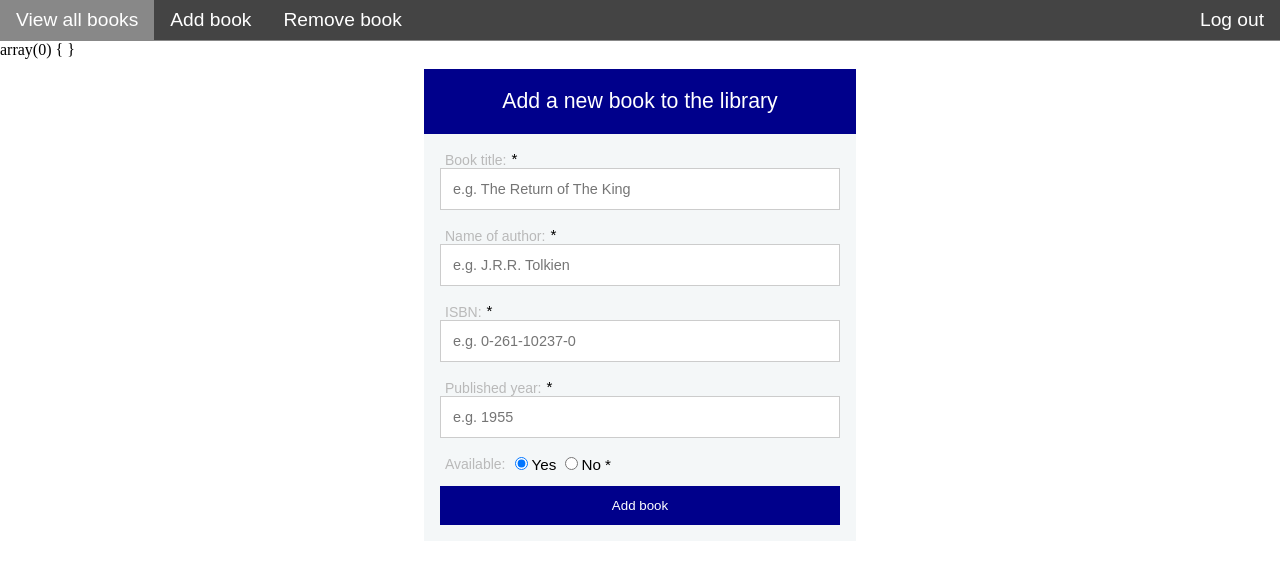
After one commit to zlokex/Oblig3itpe2410, a PHP site: page /View/addbook.php in a window 1280 px wide. The commit adds this page. Shown: the top 564 px of the page. Run offline with PHP 8.4, Linux system fonts and the light colour scheme.

Commit message:
added addbook, having some problems with $_POST

```diff
--- a/DAL/DB.php
+++ b/DAL/DB.php
@@ -43,4 +43,53 @@ class DB {
             echo "No results for library books";
         }
     }
+
+    function addAuthor($name) {
+        $name = $this->conn->real_escape_string($name);
+        $query = "INSERT INTO authors(name) VALUES
+        ('$name')";
+        $result = $this->conn->query($query);
+        if ($result->affected_rows > 0) {
+            return mysqli_insert_id($this->conn);
+        } else {
+            return -1;
+        }
+    }
+
+    function getAuthorId($name) {
+        $name = $this->conn->real_escape_string($name);
+        $query = "SELECT authorid FROM authors
+                  WHERE name = '$name'";
+        $result = $this->conn->query($query);
+        if ($result->affected_rows > 0) {
+            return $result->fetch_object()->authorid;
+        } else {
+            return -1;
+        }
+    }
+
+    function addBook($title, $author, $ISBN, $pub_year, $available) {
+        $title = $this->conn->real_escape_string($title);
+        //$author = $this->conn->real_escape_string($author);
+        $ISBN = $this->conn->real_escape_string($ISBN);
+        $pub_year = $this->conn->real_escape_string($pub_year);
+        $available = $this->conn->real_escape_string($available);
+
+        $authorid = $this->getAuthorId($author);
+        if ($authorid == -1) { // Author does not allready exist
+            // Add author and get the new authorid.
+            $authorid = $this->addAuthor($author);
+        }
+
+        $query = "INSERT INTO books (authorid, title, ISBN, pub_year, available) VALUES
+        ('$authorid, $title', '$ISBN', $pub_year, '$available')";
+
+        $result = $this->conn->query($query);
+        if ($result->affected_rows > 0) {
+            return "Success. '$title' has now been added to the library database.";
+        } else {
+            return "Oops. We were not able to add '$title' to the library database. Please check to see if all fields
+            are entered correctly.' If the problem persists try again later or contact us via our support page.";
+        }
+    }
 }
--- a/DAL/Library.SQL
+++ b/DAL/Library.SQL
@@ -3,7 +3,7 @@ SET foreign_key_checks = 0;
 DROP TABLE IF EXISTS authors;
 CREATE TABLE IF NOT EXISTS authors (
 	authorid INT(11) NOT NULL AUTO_INCREMENT,
-	name VARCHAR(55) NOT NULL,
+	name VARCHAR(55) NOT NULL UNIQUE,
 	PRIMARY KEY (authorid)
 );
 
--- /dev/null
+++ b/View/addbook.php
@@ -0,0 +1,86 @@
+<?php
+include_once 'navbar.php';
+var_dump( $_POST );
+$titleErr = $authorErr = $ISBNErr = $yearErr = $availableErr = "";
+$title = $author = $ISBN = $year = $available = "";
+
+if ($_SERVER["REQUEST_METHOD"] == "POST") {
+    if (empty($_REQUEST["title"])) {
+        $titleErr = "Required field";
+    } else {
+        $title = test_input($_POST["title"]);
+    }
+
+    if (empty($_POST["author"])) {
+        $authorErr = "Required field";
+    } else {
+        $author = test_input($_POST["author"]);
+    }
+
+    if (empty($_POST["ISBN"])) {
+        $ISBNErr = "Required field";
+    } else {
+        $ISBN = test_input($_POST["ISBN"]);
+    }
+
+    if (empty($_POST["pub_year"])) {
+        $yearErr = "Required field";
+    } else {
+        $year = test_input($_POST["year"]);
+    }
+
+    if (empty($_POST["available"])) {
+        $availableErr = "Required field";
+    } else {
+        $available = test_input($_POST["available"]);
+    }
+}
+function test_input($data) {
+    $data = trim($data);
+    $data = stripslashes($data);
+    $data = htmlspecialchars($data);
+    return $data;
+}
+
+?>
+
+<div class="form-addbook">
+    <h1>Add a new book to the library</h1>
+    <form name = "form1" action="<?php echo $_SERVER['PHP_SELF'];?>" method="post">
+        <label for="title">Book title:</label>
+        <span class="error">* <?php echo $titleErr;?></span>
+        <input type="text" name="title" id="title" placeholder="e.g. The Return of The King" value="<?php echo $title;?>"/>
+
+
+        <label for="author">Name of author:</label>
+        <span class="error">* <?php echo $authorErr;?></span>
+        <input type="text" name="author" placeholder="e.g. J.R.R. Tolkien" value="<?php echo $author;?>"/>
+
+
+        <label for="ISBN">ISBN:</label>
+        <span class="error">* <?php echo $ISBNErr;?></span>
+        <input type="text" name="ISBN" placeholder="e.g. 0-261-10237-0" value="<?php echo $ISBN;?>"/>
+
+
+        <label for="pub_year">Published year:</label>
+        <span class="error">* <?php echo $yearErr;?></span>
+        <input type="number" min=1000 max=<?php echo date("Y");?> name="pub_year" placeholder="e.g. 1955" value="<?php echo $year;?>"/>
+
+
+        <div class="input-radio">
+            <label for="available">Available:</label>
+            <input type="radio" name="available" value="Yes" checked/>Yes
+            <input type="radio" name="available" value="No"/>No
+            <span class="error">* <?php echo $availableErr;?></span>
+
+        </div>
+        <input type="submit" value="Add book" name="submit"/>
+    </form>
+</div>
+
+<?php
+include_once '../DAL/DB.php';
+$db = new DB();
+?>
+</body>
+</html>
--- a/View/books.php
+++ b/View/books.php
@@ -1,6 +1,7 @@
 <?php
 include_once 'navbar.php';
 ?>
+<div id ="pagewrap">
 <h1>List of all library books</h1>
 <?php
 include_once '../DAL/DB.php';
@@ -9,3 +10,4 @@ $db = new DB();
 
 $books = $db->displayAllBooks();
 ?>
+</div>
--- a/View/navbar.php
+++ b/View/navbar.php
@@ -12,10 +12,13 @@
 <div class="nav">
     <ul>
         <li>
-            <a href="/Oblig3itpe2410/View/books.php">Browse</a>
+            <a href="/Oblig3itpe2410/View/books.php">View all books</a>
         </li>
         <li>
-            <a href="/Oblig3itpe2410/View/edit.php">Add/Remove books</a>
+            <a href="/Oblig3itpe2410/View/addbook.php">Add book</a>
+        </li>
+        <li>
+            <a href="/Oblig3itpe2410/View/removebook.php">Remove book</a>
         </li>
         <li style="float:right"><a href="/Oblig3itpe2410/API/loggUt.php">Log out</a></li>
     </ul>
--- a/View/style.css
+++ b/View/style.css
@@ -55,3 +55,126 @@ th, td {
     padding: 5px 10px 5px 10px; /* top, right, bottom, left*/
     border: 1px solid black;
 }
+
+/* Input form */
+
+.form-addbook {
+    font: 95% Arial, Helvetica, sans-serif;
+    max-width: 400px;
+    margin: 10px auto;
+    padding: 16px;
+    background: #f4f7f8;
+
+
+}
+
+.form-addbook h1 {
+    background-color: darkblue;
+    padding: 20px 0;
+    font-size: 140%;
+    font-weight: 300;
+    text-align: center;
+    color: #fff;
+    margin: -16px -16px 16px -16px;
+}
+
+.form-addbook input[type="text"],
+.form-addbook input[type="date"],
+.form-addbook input[type="datetime"],
+.form-addbook input[type="email"],
+.form-addbook input[type="number"],
+.form-addbook input[type="search"],
+.form-addbook input[type="time"],
+.form-addbook input[type="url"],
+.form-addbook textarea,
+.form-addbook select
+{
+    outline: none;
+    box-sizing: border-box;
+    -webkit-box-sizing: border-box;
+    -moz-box-sizing: border-box;
+    width: 100%;
+    background: #fff;
+    margin-bottom: 4%;
+    border: 1px solid #ccc;
+    padding: 3%;
+    color: #555;
+    font: 95% Arial, Helvetica, sans-serif;
+}
+
+.form-addbook input[type="text"]:focus,
+.form-addbook input[type="date"]:focus,
+.form-addbook input[type="datetime"]:focus,
+.form-addbook input[type="email"]:focus,
+.form-addbook input[type="number"]:focus,
+.form-addbook input[type="search"]:focus,
+.form-addbook input[type="time"]:focus,
+.form-addbook input[type="url"]:focus,
+.form-addbook textarea:focus,
+.form-addbook select:focus
+{
+    box-shadow: 0 0 5px #43D1AF;
+    padding: 3%;
+    border: 1px solid #43D1AF;
+}
+
+.form-addbook input[type="submit"],
+.form-addbook input[type="button"]{
+    box-sizing: border-box;
+    -webkit-box-sizing: border-box;
+    -moz-box-sizing: border-box;
+    width: 100%;
+    margin-top: 1em;
+    padding: 3%;
+    background: darkblue;
+    border-bottom: 0;
+    border-top-style: none;
+    border-right-style: none;
+    border-left-style: none;
+    color: #fff;
+}
+.form-addbook input[type="submit"]:hover,
+.form-addbook input[type="button"]:hover{
+    background-color: midnightblue;
+}
+
+.form-addbook label{
+    display: block;
+    float: left;
+    height: 14px;
+    padding: 2px 5px 2px 5px;
+    color: #B9B9B9;
+    font-size: 14px;
+    overflow: hidden;
+
+.error {
+    color: red;
+}
+
+
+/*
+form div + div {
+    margin-top: 1em;
+}
+
+label {
+    display: inline-block;
+    width: 7em;
+    text-align: right;
+}
+
+.input-text input {
+    font: 1em sans-serif;
+
+    width: 200px;
+    border: 1px solid #999;
+}
+
+.input-radio input {
+
+}
+
+.submit-form {
+    margin-left: 7em;
+}
+*/
```
